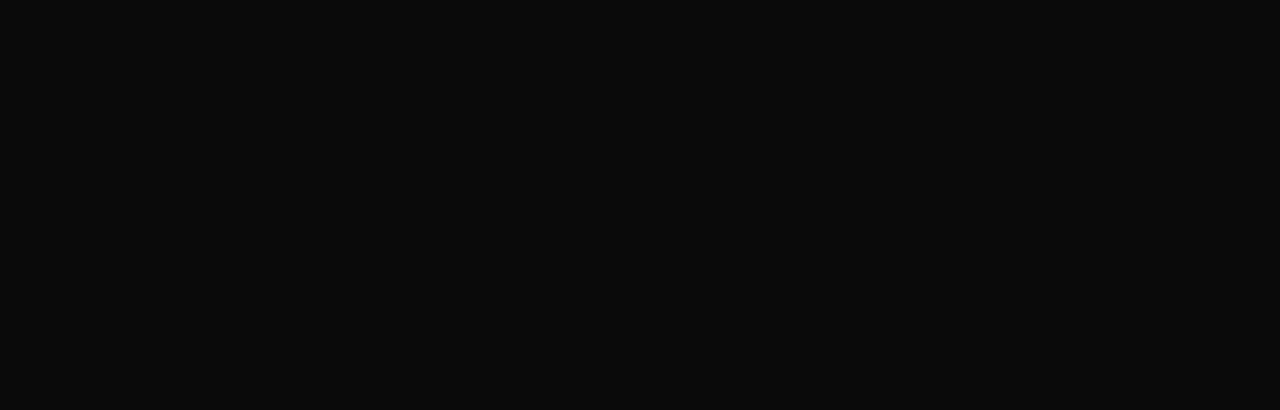
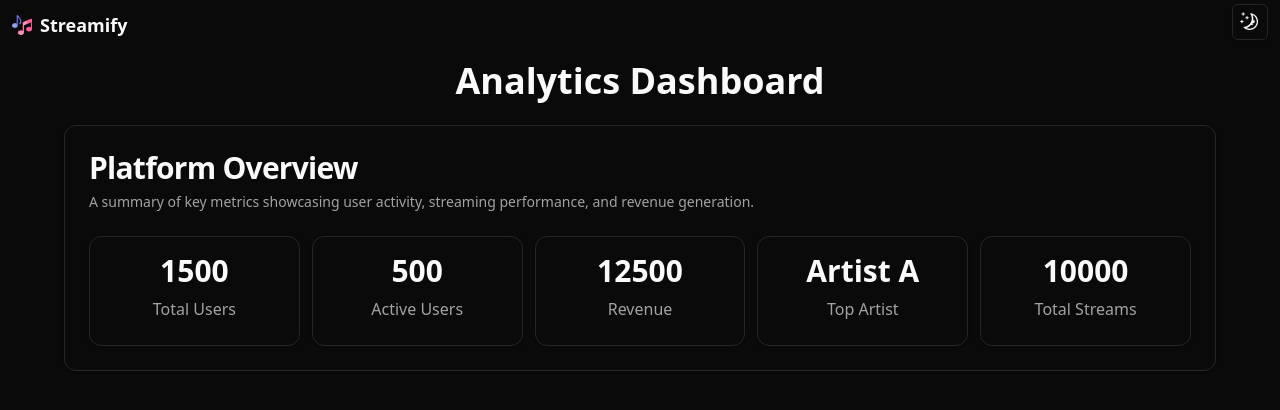
Before and after one commit to karanjas39/Streamify, a React (Vite) app: page / in a window 1280 px wide. Shown: the top 410 px of the page. Built offline with nearby package versions, Linux system fonts and the light colour scheme; data requests are answered from the project's data file.

Commit message:
metrics done

```diff
--- a/package.json
+++ b/package.json
@@ -11,6 +11,7 @@
     "serve": "json-server --watch src/db/db.json --port 5000"
   },
   "dependencies": {
+    "@radix-ui/react-avatar": "^1.1.1",
     "@radix-ui/react-dropdown-menu": "^2.1.2",
     "@radix-ui/react-icons": "^1.3.0",
     "@radix-ui/react-slot": "^1.1.0",
--- a/src/App.tsx
+++ b/src/App.tsx
@@ -1,5 +1,18 @@
+import { Metrics } from "@/components/Metrics/index";
+import Navbar from "@/components/Navbar/Navbar";
+
 function App() {
-  return <div className="w-full min-h-screen max-h-max my-3"></div>;
+  return (
+    <div className="w-full min-h-screen max-h-max pb-4">
+      <Navbar />
+      <div className="w-[90%] mx-auto mt-3 flex flex-col gap-6">
+        <p className="w-full text-4xl font-bold text-center">
+          Analytics Dashboard
+        </p>
+        <Metrics />
+      </div>
+    </div>
+  );
 }
 
 export default App;
--- /dev/null
+++ b/src/components/Metrics/index.tsx
@@ -0,0 +1,58 @@
+import {
+  Card,
+  CardContent,
+  CardDescription,
+  CardFooter,
+  CardHeader,
+  CardTitle,
+} from "@/components/ui/card";
+import { metricsApi } from "@/store/api/metricsApi";
+import { Loader } from "../ui/loader";
+
+export function Metrics() {
+  const { data, isLoading } = metricsApi.useAllMetricsQuery();
+
+  if (!data && isLoading) return <Loader />;
+
+  const activeUsers = data?.activeUsers || 0;
+  const revenue = data?.revenue || 0;
+  const topArtist = data?.topArtist || "";
+  const totalStreams = data?.totalStreams || 0;
+  const totalUsers = data?.totalUsers || 0;
+
+  return (
+    <Card>
+      <CardHeader>
+        <CardTitle className="text-3xl font-bold">Platform Overview</CardTitle>
+        <CardDescription>
+          A summary of key metrics showcasing user activity, streaming
+          performance, and revenue generation.
+        </CardDescription>
+      </CardHeader>
+      <CardContent className="grid md:grid-cols-5 sm:grid-cols-1 gap-3">
+        <MetricValue description="Total Users" value={totalUsers} />
+        <MetricValue description="Active Users" value={activeUsers} />
+        <MetricValue description="Revenue" value={revenue} />
+        <MetricValue description="Top Artist" value={topArtist} />
+        <MetricValue description="Total Streams" value={totalStreams} />
+      </CardContent>
+    </Card>
+  );
+}
+
+function MetricValue({
+  description,
+  value,
+}: {
+  description: string;
+  value: string | number;
+}) {
+  return (
+    <Card>
+      <CardContent className="text-center flex flex-col gap-2 pt-4">
+        <p className="font-bold text-3xl">{value}</p>
+        <p className="text-base text-muted-foreground">{description}</p>
+      </CardContent>
+    </Card>
+  );
+}
--- /dev/null
+++ b/src/components/Navbar/Navbar.tsx
@@ -0,0 +1,17 @@
+import { ThemeToggler } from "../Theme/ToggleTheme";
+
+function Navbar() {
+  return (
+    <div className="w-full px-3 py-1 flex items-center justify-between">
+      <div className="flex items-center gap-2">
+        <img src="/icon.png" alt="Logo" className="w-[20px]" />
+        <p className="text-lg font-bold">Streamify</p>
+      </div>
+      <div>
+        <ThemeToggler />
+      </div>
+    </div>
+  );
+}
+
+export default Navbar;
--- /dev/null
+++ b/src/components/ui/avatar.tsx
@@ -0,0 +1,48 @@
+import * as React from "react"
+import * as AvatarPrimitive from "@radix-ui/react-avatar"
+
+import { cn } from "@/lib/utils"
+
+const Avatar = React.forwardRef<
+  React.ElementRef<typeof AvatarPrimitive.Root>,
+  React.ComponentPropsWithoutRef<typeof AvatarPrimitive.Root>
+>(({ className, ...props }, ref) => (
+  <AvatarPrimitive.Root
+    ref={ref}
+    className={cn(
+      "relative flex h-10 w-10 shrink-0 overflow-hidden rounded-full",
+      className
+    )}
+    {...props}
+  />
+))
+Avatar.displayName = AvatarPrimitive.Root.displayName
+
+const AvatarImage = React.forwardRef<
+  React.ElementRef<typeof AvatarPrimitive.Image>,
+  React.ComponentPropsWithoutRef<typeof AvatarPrimitive.Image>
+>(({ className, ...props }, ref) => (
+  <AvatarPrimitive.Image
+    ref={ref}
+    className={cn("aspect-square h-full w-full", className)}
+    {...props}
+  />
+))
+AvatarImage.displayName = AvatarPrimitive.Image.displayName
+
+const AvatarFallback = React.forwardRef<
+  React.ElementRef<typeof AvatarPrimitive.Fallback>,
+  React.ComponentPropsWithoutRef<typeof AvatarPrimitive.Fallback>
+>(({ className, ...props }, ref) => (
+  <AvatarPrimitive.Fallback
+    ref={ref}
+    className={cn(
+      "flex h-full w-full items-center justify-center rounded-full bg-muted",
+      className
+    )}
+    {...props}
+  />
+))
+AvatarFallback.displayName = AvatarPrimitive.Fallback.displayName
+
+export { Avatar, AvatarImage, AvatarFallback }
--- /dev/null
+++ b/src/components/ui/card.tsx
@@ -0,0 +1,83 @@
+import * as React from "react";
+
+import { cn } from "@/lib/utils";
+
+const Card = React.forwardRef<
+  HTMLDivElement,
+  React.HTMLAttributes<HTMLDivElement>
+>(({ className, ...props }, ref) => (
+  <div
+    ref={ref}
+    className={cn(
+      "rounded-xl border bg-card text-card-foreground shadow",
+      className
+    )}
+    {...props}
+  />
+));
+Card.displayName = "Card";
+
+const CardHeader = React.forwardRef<
+  HTMLDivElement,
+  React.HTMLAttributes<HTMLDivElement>
+>(({ className, ...props }, ref) => (
+  <div
+    ref={ref}
+    className={cn("flex flex-col space-y-1.5 p-6", className)}
+    {...props}
+  />
+));
+CardHeader.displayName = "CardHeader";
+
+const CardTitle = React.forwardRef<
+  HTMLParagraphElement,
+  React.HTMLAttributes<HTMLHeadingElement>
+>(({ className, ...props }, ref) => (
+  <h3
+    ref={ref}
+    className={cn("font-semibold leading-none tracking-tight", className)}
+    {...props}
+  />
+));
+CardTitle.displayName = "CardTitle";
+
+const CardDescription = React.forwardRef<
+  HTMLParagraphElement,
+  React.HTMLAttributes<HTMLParagraphElement>
+>(({ className, ...props }, ref) => (
+  <p
+    ref={ref}
+    className={cn("text-sm text-muted-foreground", className)}
+    {...props}
+  />
+));
+CardDescription.displayName = "CardDescription";
+
+const CardContent = React.forwardRef<
+  HTMLDivElement,
+  React.HTMLAttributes<HTMLDivElement>
+>(({ className, ...props }, ref) => (
+  <div ref={ref} className={cn("p-6 pt-0", className)} {...props} />
+));
+CardContent.displayName = "CardContent";
+
+const CardFooter = React.forwardRef<
+  HTMLDivElement,
+  React.HTMLAttributes<HTMLDivElement>
+>(({ className, ...props }, ref) => (
+  <div
+    ref={ref}
+    className={cn("flex items-center p-6 pt-0", className)}
+    {...props}
+  />
+));
+CardFooter.displayName = "CardFooter";
+
+export {
+  Card,
+  CardHeader,
+  CardFooter,
+  CardTitle,
+  CardDescription,
+  CardContent,
+};
--- /dev/null
+++ b/src/components/ui/loader.tsx
@@ -0,0 +1,7 @@
+export function Loader() {
+  return (
+    <div className="w-full flex items-center justify-center">
+      <img src="/public/Loader.svg" alt="Loader" className="w-[50px]" />
+    </div>
+  );
+}
--- a/src/main.tsx
+++ b/src/main.tsx
@@ -3,11 +3,15 @@
 import App from "./App.tsx";
 import "./index.css";
 import { ThemeProvider } from "./components/Theme/ThemeProvider.tsx";
+import { Provider } from "react-redux";
+import { store } from "@/store/index";
 
 createRoot(document.getElementById("root")!).render(
   <StrictMode>
-    <ThemeProvider defaultTheme="dark" storageKey="vite-ui-theme">
-      <App />
-    </ThemeProvider>
+    <Provider store={store}>
+      <ThemeProvider defaultTheme="dark" storageKey="vite-ui-theme">
+        <App />
+      </ThemeProvider>
+    </Provider>
   </StrictMode>
 );
--- a/src/store/api/metricsApi.ts
+++ b/src/store/api/metricsApi.ts
@@ -1,13 +1,14 @@
 import { createApi, fetchBaseQuery } from "@reduxjs/toolkit/query/react";
 import { tagTypes } from "@/store/tags/tags";
 import { BACKEND_URL } from "@/lib/constants";
+import { metricsType } from "./types/types";
 
 export const metricsApi = createApi({
   reducerPath: "metricsApi",
   baseQuery: fetchBaseQuery({ baseUrl: `${BACKEND_URL}` }),
   tagTypes,
   endpoints: (builder) => ({
-    allMetrics: builder.query<void, void>({
+    allMetrics: builder.query<metricsType, void>({
       query: () => "/metrics",
     }),
   }),
```
Also changed, not shown: src/store/api/types/types.ts (+7 -1 lines), public/loader.svg (added), 1 other file (tests, documents, lock files or other folders).
